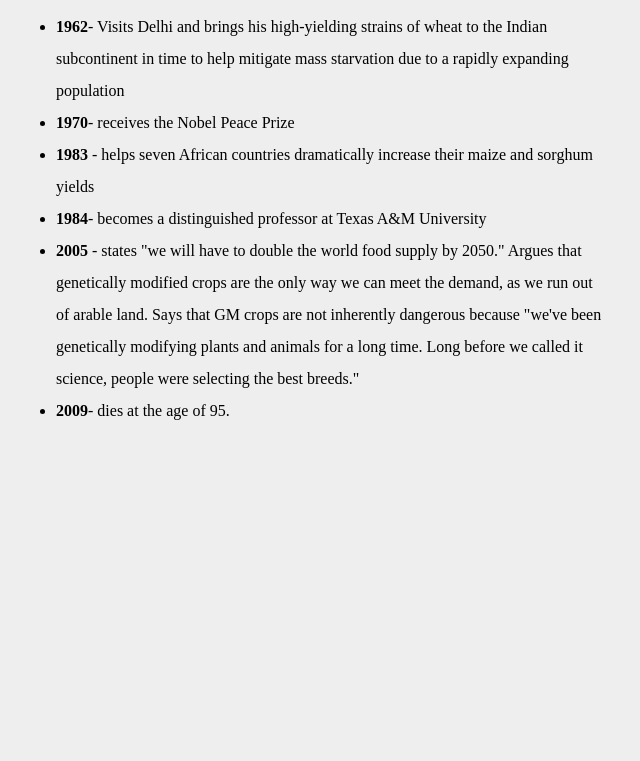
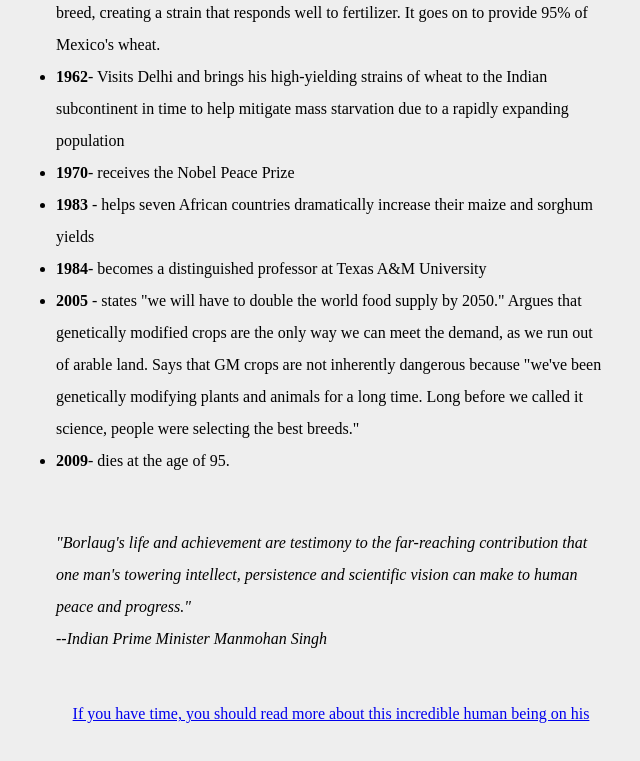
Before and after one commit to Manlikenonso/tribute-page, a plain HTML site: page index.html in a window 1280 px wide. Shown: the part 1615-2376 px from the top of the page, without its empty margins (309-949 px from the left). Before the commit the page ends 2137 px from the top, so only its background shows below. Drawn offline with Linux system fonts and the light colour scheme.

Commit message:
added a blockquote

```diff
--- a/index.html
+++ b/index.html
@@ -47,9 +47,18 @@
                     <li><strong>2009</strong>- dies at the age of 95.</li>
 
                 </ul>
+<blockquote>
+    <p>"Borlaug's life and achievement are testimony to the far-reaching contribution that one man's towering intellect, persistence and scientific vision can make to human peace and progress."</p>
+    <cite>
+        --Indian Prime Minister Manmohan Singh
+    </cite>
+
+</blockquote>
 
 
-    <footer></footer>
+    <footer>
+        <a href="https://en.wikipedia.org/wiki/Norman_Borlaug">If you have time, you should read more about this incredible human being on his</a>
+    </footer>
 
 </body>
 </html>
--- a/styles.css
+++ b/styles.css
@@ -20,7 +20,8 @@
     height: auto;
     max-width: 100%;
     display: block;
-    margin: 0%;
+    margin: 0 auto 50px auto;
+
 }
 h3{
     text-align: center;
@@ -33,3 +34,10 @@ ul{
     max-width: 550px;
 
 }
+blockquote{
+    text-align: left;
+    margin: 0 auto 50px auto;
+    font-style: italic;
+    max-width: 550px;
+    line-height: 2;
+}
```
